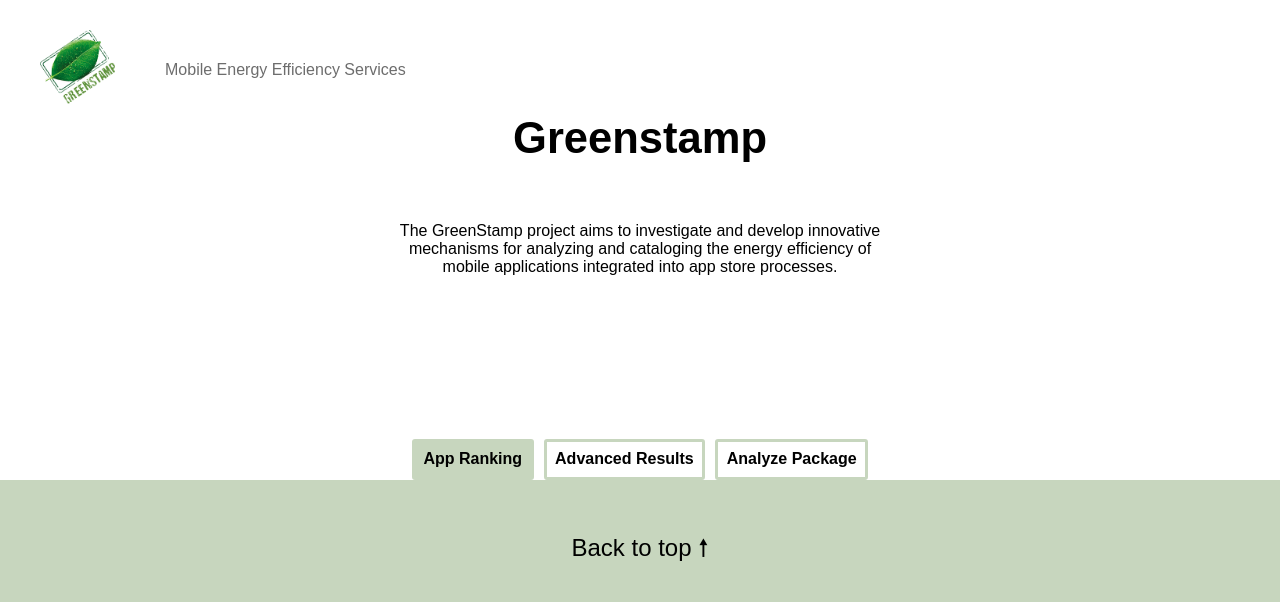
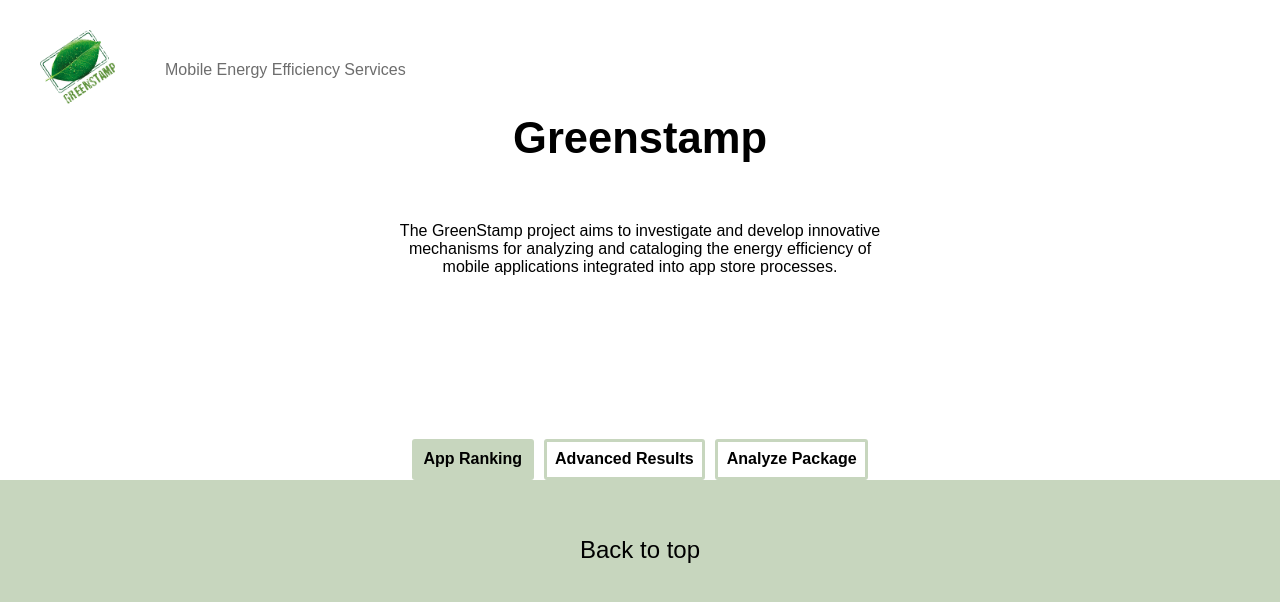
Before and after one commit to caixa-magica-software/greenstamp-web, a React (Create React App) app: page / in a window 1280 px wide. Shown: the top 602 px of the page. Built offline with nearby package versions, Linux system fonts and the light colour scheme; no server answers.

Commit message:
Removed back to top arrow

```diff
--- a/src/components/HomePageContent.js
+++ b/src/components/HomePageContent.js
@@ -109,7 +109,7 @@ const HomePageContent = () => {
           <br />
           <br />
           <p className={classes.linkText} onClick={toTop}>
-              Back to top 🠕
+              Back to top
             </p>
         </div>
       )}
@@ -120,7 +120,7 @@ const HomePageContent = () => {
             <br />
             <br />
             <p className={classes.linkText} onClick={toTop}>
-              Back to top 🠕
+              Back to top
             </p>
           </div>
         </Fragment>
@@ -132,7 +132,7 @@ const HomePageContent = () => {
             <br />
             <br />
             <p className={classes.linkText} onClick={toTop}>
-              Back to top 🠕
+              Back to top
             </p>
           </div>
         </Fragment>
```
